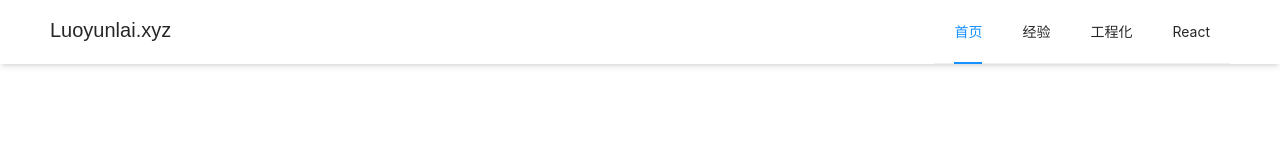
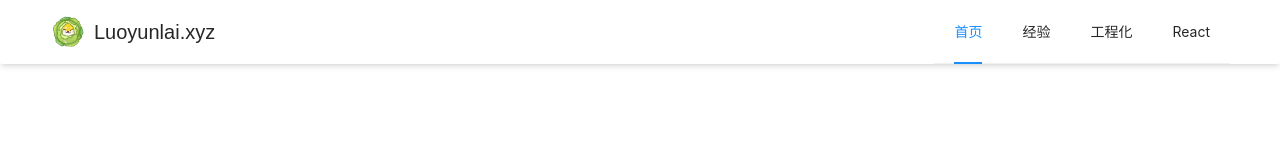
Before and after one commit to ChrisLuckComes/luoyunlai.xyz, a React (Vite) app: page / in a window 1280 px wide. Shown: the top 160 px of the page. Built offline with nearby package versions, Linux system fonts and the light colour scheme.

Commit message:
新增logo

```diff
--- a/src/App.tsx
+++ b/src/App.tsx
@@ -6,16 +6,15 @@ import routers from '@/router/router';
 import './styles/home.css';
 import { useImmer } from 'use-immer';
 
-type WindowWithGoogle = Window & typeof globalThis & { google: any };
-
 import policeIcon from '@/images/policeIcon.png';
+import CAIGOU from '@/images/caigou.gif';
 
 const { Header, Content, Footer } = Layout;
 
 const classMap = {
   layout: 'h-screen bg-white',
   menu: 'flex justify-between bg-white rounded-b-sm shadow-md min-w-300',
-  logo: 'text-header font-header cursor-pointer',
+  logo: 'text-header font-header cursor-pointer flex-center',
   footer: 'flex justify-center bg-white rounded-t-sm shadow-xl',
   content: 'pt-content overflow-y-auto'
 };
@@ -36,7 +35,10 @@ export default function App() {
     <Layout className={classMap.layout}>
       <Header className={classMap.menu}>
         <div onClick={() => clickMenu({ key: '/' })} className={classMap.logo}>
-          Luoyunlai.xyz
+          <div className="flex-shrink-0">
+            <img className="h-36 mr-8" src={CAIGOU} alt="caigou" width={36} />
+          </div>
+          <span>Luoyunlai.xyz</span>
         </div>
         <Menu selectedKeys={selectedKeys} onClick={e => clickMenu(e)} mode="horizontal">
           {routers.map(router => (
--- /dev/null
+++ b/src/styles/flex.css
@@ -0,0 +1,3 @@
+.flex-center {
+  @apply flex items-center justify-center;
+}
--- a/src/styles/home.css
+++ b/src/styles/home.css
@@ -1,3 +1,5 @@
+@import url('./flex.css');
+
 .ant-layout-header {
   @apply bg-white;
 }
@@ -53,10 +55,6 @@ ul {
   @apply text-assist;
 }
 
-.flex-center {
-  @apply flex items-center justify-center;
-}
-
 .markdown-container {
   text-align: left;
   white-space: pre;
--- a/src/typings/global.d.ts
+++ b/src/typings/global.d.ts
@@ -7,5 +7,6 @@ declare module '*.md' {
   export { html };
 }
 declare module '*.webp';
+declare module '*.gif';
 declare module '*.png';
 declare module '*.mdx';
--- a/tailwind.config.js
+++ b/tailwind.config.js
@@ -11,6 +11,9 @@ module.exports = {
       },
       colors: {
         blue: '#1890ff'
+      },
+      spacing: {
+        8: '8px'
       }
     },
     fontSize: {
@@ -38,7 +41,8 @@ module.exports = {
     height: {
       content: 'calc(100vh - 64px - 69px - 40px)',
       full: '100%',
-      screen: '100vh'
+      screen: '100vh',
+      36: '36px'
     }
   },
   plugins: []
```
Also changed, not shown: src/app.module.css (added), src/images/caigou.gif (added), src/styles/tailwind.css.
